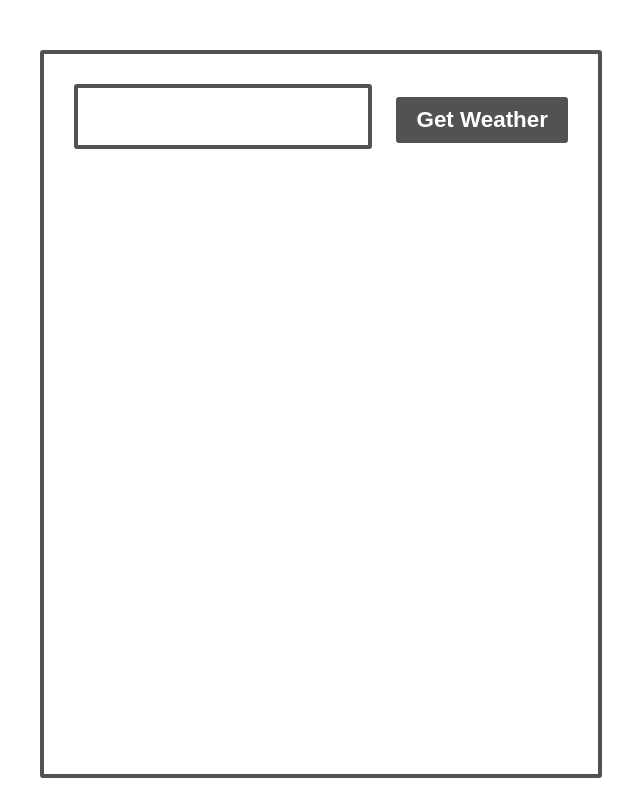
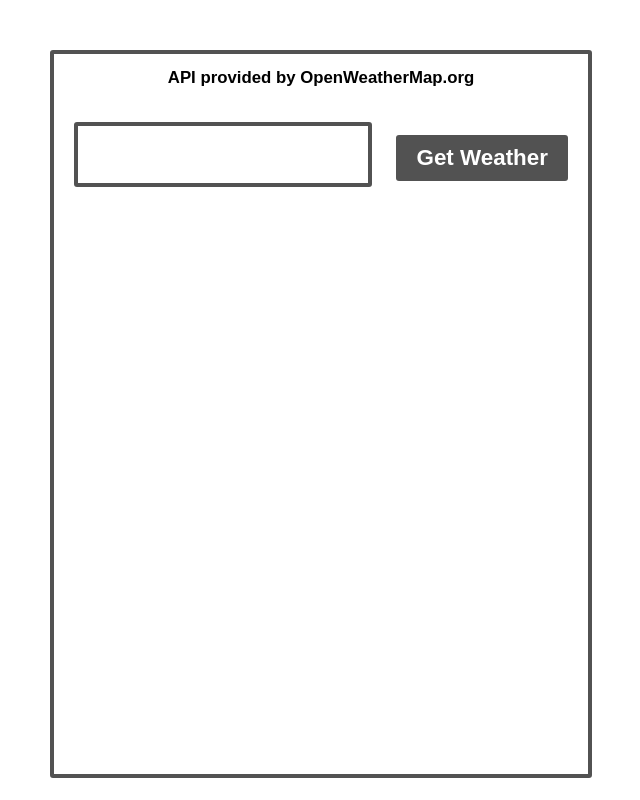
Before and after one commit to LiviuSilaghi/Weather_app_API, a plain HTML site: page index.html in a window 1280 px wide. Shown: the whole page, without its empty margins (319-959 px from the left). Drawn offline with Linux system fonts and the light colour scheme.

Commit message:
Finaly touches

```diff
--- a/index.html
+++ b/index.html
@@ -10,6 +10,9 @@
   </head>
   <body>
     <div class="container">
+      <div class="container_info">
+        <h2>API provided by OpenWeatherMap.org</h2>
+      </div>
       <form class="weatherform">
         <input type="text" class="cityInput" id="city" Enter City />
         <button type="submit">Get Weather</button>
--- a/style.css
+++ b/style.css
@@ -32,7 +32,7 @@ body {
 }
 
 .weatherform {
-  margin: 20px;
+  margin: 10px;
 }
 
 .cityInput {
@@ -101,11 +101,22 @@ p {
   padding-left: 1rem;
 }
 
+.container_info {
+  font-size: 0.7rem;
+  margin-left: 8px;
+  margin-right: 8px;
+  display: flex;
+}
+.logo {
+  max-width: 50%;
+}
+
 @media screen and (max-width: 525px) {
   .container {
     max-width: 100%;
     margin: 1.4rem;
   }
+
   .card {
     border: none;
   }
```
